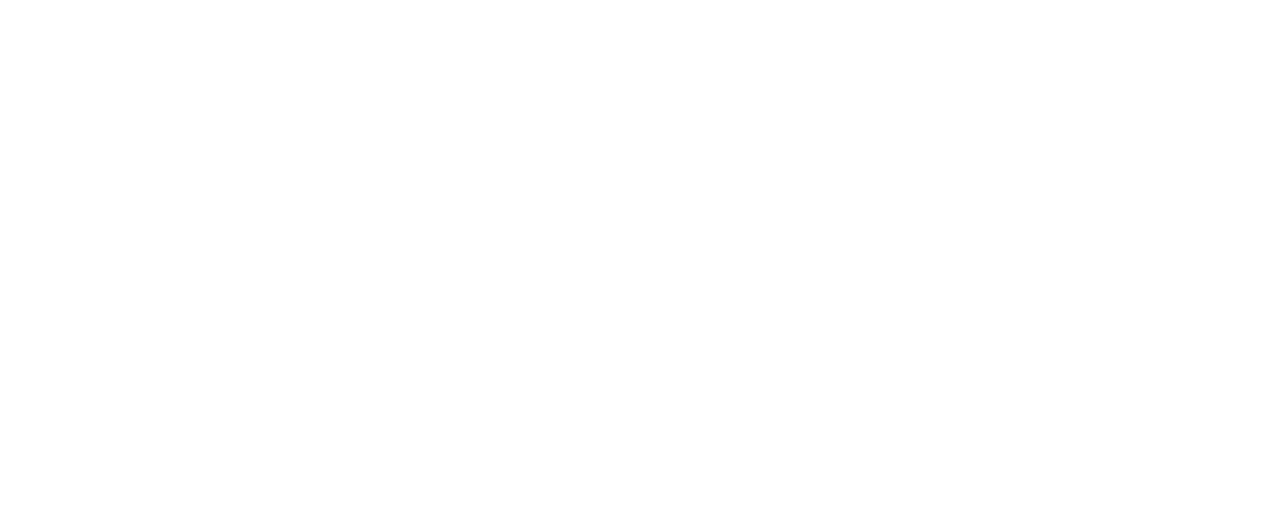
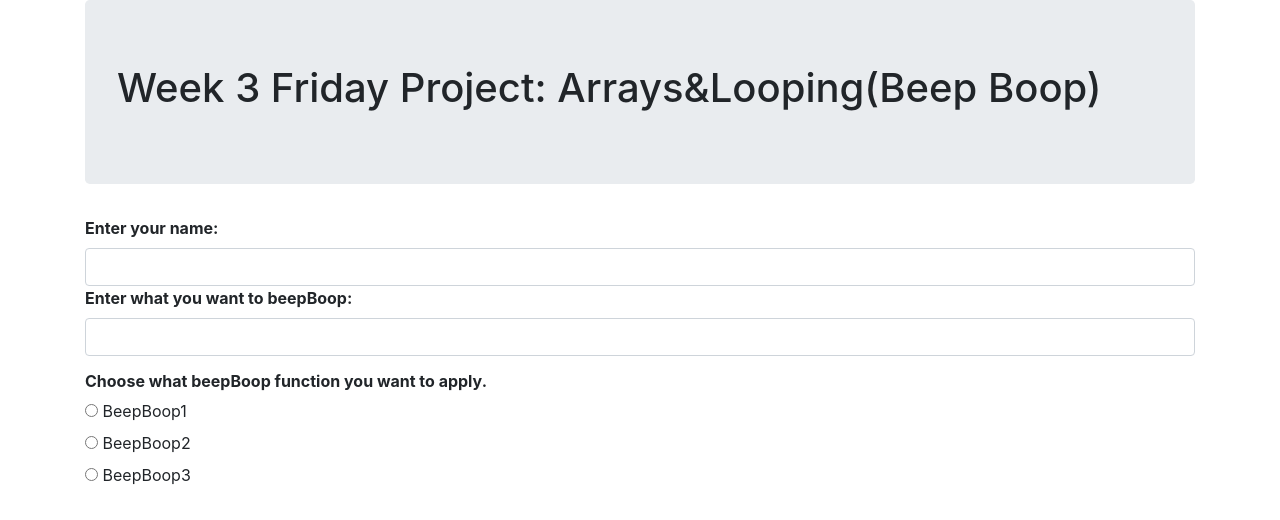
Before and after one commit to neumanna94/beepboop, a plain HTML site: page index.html in a window 1280 px wide. Drawn offline with Linux system fonts and the light colour scheme.

Commit message:
Add basic bootstrap elements. Add form inputs for name, userInput, and selecting a beepBoop function.

```diff
--- a/index.html
+++ b/index.html
@@ -8,6 +8,51 @@
     <title>Beep Boop</title>
   </head>
   <body>
+    <div class="container">
+      <div class="jumbotron">
+        <h1>Week 3 Friday Project: Arrays&Looping(Beep Boop)</h1>
+      </div>
+
+      <div class="row">
+        <div class="col-md-12">
+          <div class="form-group">
+              <label for="name"><strong>Enter your name:</strong></label>
+              <input id="name" class="form-control" type="text">
+              <label for="beepBoopThis"><strong>Enter what you want to beepBoop:</strong></label>
+              <input id="beepBoopThis" class="form-control" type="text">
+
+            </div>
+            <h6><strong>Choose what beepBoop function you want to apply.</strong></h6>
+            <div class="radio">
+              <label>
+                <input type="radio" name="beepBoo" value="1">
+                BeepBoop1
+              </label>
+            </div>
+            <div class="radio">
+             <label>
+               <input type="radio" name="beepBoo" value="2">
+               BeepBoop2
+             </label>
+           </div>
+           <div class="radio">
+             <label>
+               <input type="radio" name="beepBoo" value="3">
+               BeepBoop3
+             </label>
+           </div>
+          </div>
+
+
+        </div>
+
+      </div>
+
+      <div class="footer">
+
+      </div>
+
+    </div>
 
   </body>
 </html>
```
